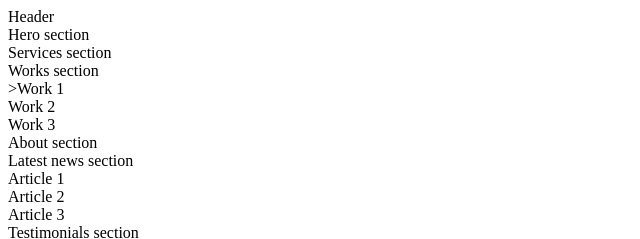
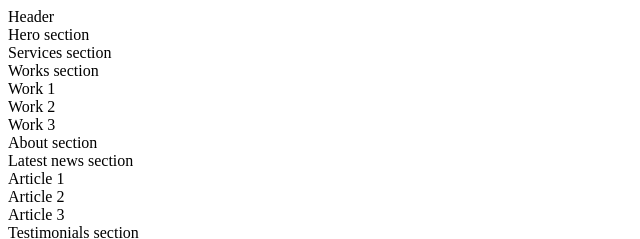
Before and after one commit to nachoneca/holbertonschool-web_front_end, a plain HTML site: page html_advanced/6-index.html in a window 1280 px wide. Shown: the top 239 px of the page, 0-640 px from the left. Drawn offline with Linux system fonts and the light colour scheme.

Commit message:
Excercise 6

```diff
--- a/html_advanced/6-index.html
+++ b/html_advanced/6-index.html
@@ -21,7 +21,7 @@
             </section>
             <section>
                 Works section
-                <article>>Work 1</article>
+                <article>Work 1</article>
                 <article>Work 2</article>
                 <article>Work 3</article>
             </section>
```
